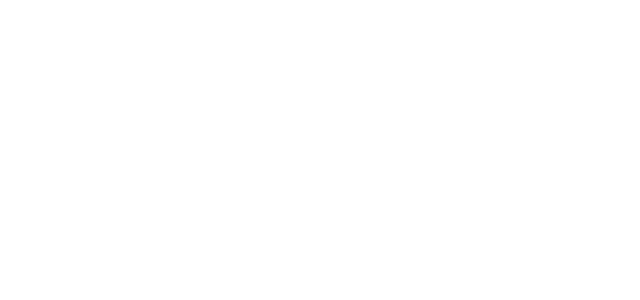
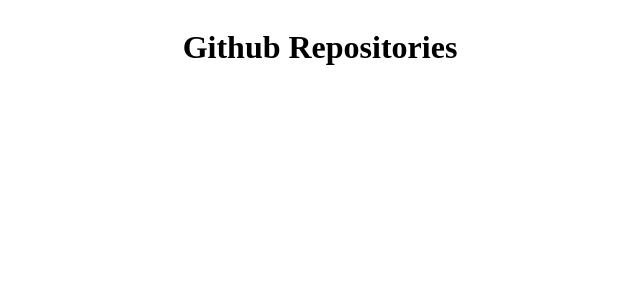
Before and after one commit to sayloryna/github-repositories-search-app, a React (Vite) app: page / in a window 1280 px wide. Shown: the top 300 px of the page, without its empty margins (320-960 px from the left). Built offline with nearby package versions, Linux system fonts and the light colour scheme.

Commit message:
Add component App to main

```diff
--- a/package.json
+++ b/package.json
@@ -18,7 +18,8 @@
     "axios": "^1.7.2",
     "react": "^18.3.1",
     "react-dom": "^18.3.1",
-    "react-redux": "^9.1.2"
+    "react-redux": "^9.1.2",
+    "sass": "^1.77.6"
   },
   "devDependencies": {
     "@commitlint/cli": "^19.3.0",
--- /dev/null
+++ b/src/components/App/App.scss
@@ -0,0 +1,5 @@
+.app {
+  display: flex;
+  flex-direction: column;
+  align-items: center;
+}
--- /dev/null
+++ b/src/components/App/App.tsx
@@ -0,0 +1,12 @@
+import React from "react";
+import "./App.scss";
+
+const App = (): React.ReactElement => {
+  return (
+    <div className="app">
+      <h1>Github Repositories</h1>
+    </div>
+  );
+};
+
+export default App;
--- a/src/main.tsx
+++ b/src/main.tsx
@@ -1,6 +1,13 @@
 import React from "react";
+import { Provider } from "react-redux";
 import ReactDOM from "react-dom/client";
+import App from "./components/App/App";
+import { store } from "./store/store";
 
 ReactDOM.createRoot(document.getElementById("root")!).render(
-  <React.StrictMode></React.StrictMode>,
+  <React.StrictMode>
+    <Provider store={store}>
+      <App />
+    </Provider>
+  </React.StrictMode>,
 );
```
Also changed, not shown: 1 other file (tests, documents, lock files or other folders).
